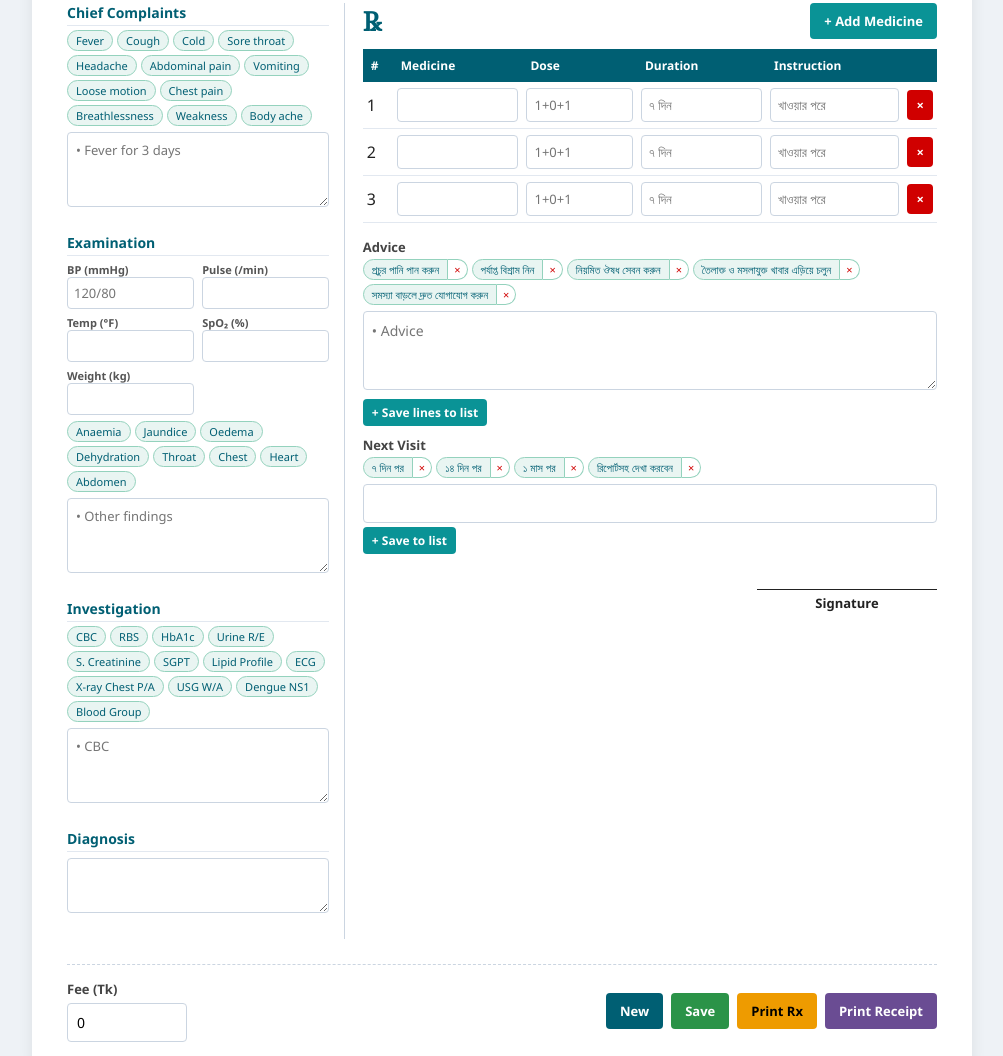
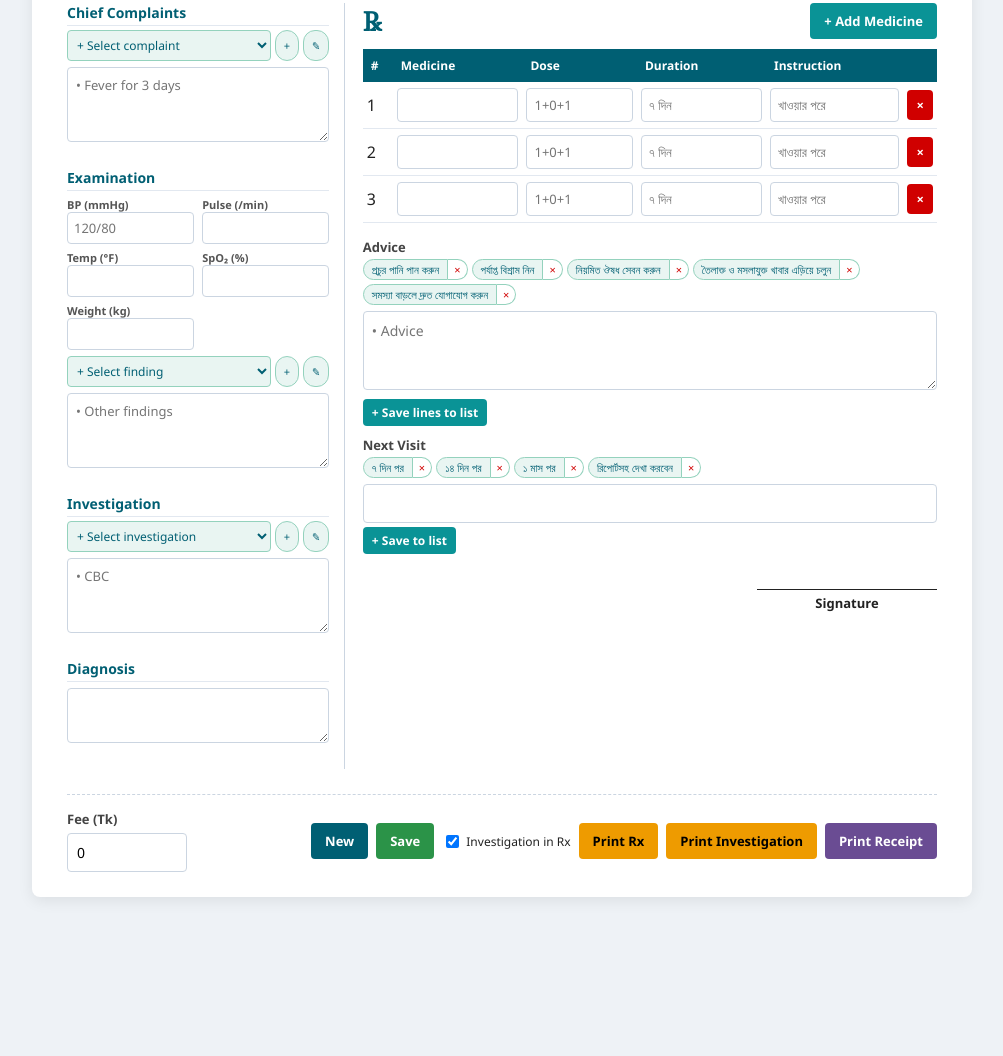
Before and after one commit to idealonlinecentre5-spec/prescription, a plain HTML site: page index.html in a window 1280 px wide. Shown: the part 322-1378 px from the top of the page, without its empty margins (138-1141 px from the left). After the commit the page ends 1239 px from the top, so only its background shows below. Drawn offline with Linux system fonts and the light colour scheme.

Commit message:
Update index.html

```diff
--- a/index.html
+++ b/index.html
@@ -394,6 +394,7 @@
     .qchips{display:flex;flex-wrap:wrap;gap:4px;margin:-2px 0 6px}
     .qchips button{border:1px solid #94d2bd;background:#e9f5f2;color:#005f73;border-radius:12px;padding:2px 8px;font-size:11px;cursor:pointer}
     .qchips button:hover{background:#0a9396;color:#fff}
+    .inv-sig{display:none}
     .ch2{display:inline-flex}
     .qchips .ch2 button:first-child{border-radius:12px 0 0 12px}
     .qchips .ch2 button:last-child{border-radius:0 12px 12px 0;border-left:none;color:#d00000;background:#fff;padding:2px 6px}
@@ -402,7 +403,12 @@
     .vit input{width:100%;padding:6px;border:1px solid #cbd5e1;border-radius:4px;font-size:13px}
     .left-panel textarea{line-height:1.5;overflow:hidden}
     .left-panel .sec{margin-bottom:6px}
-    @media print{.chip .btn{display:none}::placeholder{color:transparent!important}.left-panel textarea{margin-bottom:6px}}
+    @media print{.chip .btn{display:none}::placeholder{color:transparent!important}.left-panel textarea{margin-bottom:6px}
+      body.no-inv-rx #invSec{display:none!important}
+      body.printing-inv .left-panel .sec:not(#invSec),body.printing-inv .rx-right,body.printing-inv #calcNotes{display:none!important}
+      body.printing-inv .rx-body{grid-template-columns:1fr;min-height:0}
+      body.printing-inv .left-panel{border-right:none}
+      body.printing-inv .inv-sig{display:block!important}}
   </style>
 
   <div class="container">
@@ -439,12 +445,12 @@
               </div>
               <div class="qchips no-print" data-t="oe"></div>
               <textarea id="oe" rows="3" placeholder="• Other findings"></textarea></div>
-            <div class="sec"><h4>Investigation</h4>
+            <div class="sec" id="invSec"><h4>Investigation</h4>
               <div class="qchips no-print" data-t="inv"></div>
               <textarea id="inv" rows="3" placeholder="• CBC"></textarea></div>
             <div class="sec"><h4>Diagnosis</h4><textarea id="dx" rows="2"></textarea></div>
           </div>
-          <div>
+          <div class="rx-right">
             <div class="rx-title-bar"><span class="rx-symbol">&#8478;</span><button type="button" class="btn btn-add no-print" onclick="addRow()">+ Add Medicine</button></div>
             <div class="table-responsive">
               <table id="medTable">
@@ -464,6 +470,7 @@
             <div class="signature-area"><div class="signature-line">Signature</div></div>
           </div>
         </div>
+        <div class="signature-area inv-sig"><div class="signature-line">Signature</div></div>
       </div>
 
       <div class="action-footer no-print">
@@ -471,7 +478,9 @@
         <div class="btn-group">
           <button type="button" class="btn btn-primary" onclick="newRx()">New</button>
           <button type="button" class="btn btn-save" onclick="savePatient()">Save</button>
-          <button type="button" class="btn btn-print" onclick="window.print()">Print Rx</button>
+          <label style="font-size:12px;display:flex;align-items:center;gap:4px"><input type="checkbox" id="invOnRx" style="width:auto" checked> Investigation in Rx</label>
+          <button type="button" class="btn btn-print" onclick="printRx()">Print Rx</button>
+          <button type="button" class="btn btn-print" onclick="printInv()">Print Investigation</button>
           <button type="button" class="btn btn-receipt" onclick="printReceipt()">Print Receipt</button>
         </div>
       </div>
@@ -610,7 +619,7 @@ function savePrint(){
   ps.hide=$('m_hide').checked; store('rx_print',ps); applyPrint(); alert('Print settings saved');
 }
 window.addEventListener('beforeprint',()=>document.querySelectorAll('#medBody tr').forEach(r=>{if(!r.querySelector('.m-name').value.trim())r.classList.add('hide-empty-meds')}));
-window.addEventListener('afterprint',()=>{document.querySelectorAll('.hide-empty-meds').forEach(r=>r.classList.remove('hide-empty-meds'));document.body.classList.remove('printing-receipt')});
+window.addEventListener('afterprint',()=>{document.querySelectorAll('.hide-empty-meds').forEach(r=>r.classList.remove('hide-empty-meds'));document.body.classList.remove('printing-receipt','printing-inv','no-inv-rx')});
 
 /* Medicine database */
 function renderMeds(){
@@ -715,10 +724,6 @@ function addLine(id,txt){
   const t=$(id);let v=t.value.replace(/\s+$/,''); if(v==='•')v='';
   t.value=(v?v+'\n':'')+'• '+txt; t.focus(); grow(t);
 }
-document.querySelectorAll('.qchips[data-t]').forEach(box=>{
-  const id=box.dataset.t;
-  CH[id].forEach(([l,t])=>{const b=document.createElement('button');b.type='button';b.textContent=l;b.onclick=()=>addLine(id,t);box.appendChild(b)});
-});
 ['cc','oe','inv','advice'].forEach(id=>{
   const t=$(id);
   t.addEventListener('focus',()=>{if(!t.value.trim()){t.value='• ';grow(t)}});
@@ -735,7 +740,28 @@ window.addEventListener('beforeprint',()=>{
 /* Saved advice / next-visit lists */
 const defLib={advice:['প্রচুর পানি পান করুন','পর্যাপ্ত বিশ্রাম নিন','নিয়মিত ঔষধ সেবন করুন','তৈলাক্ত ও মসলাযুক্ত খাবার এড়িয়ে চলুন','সমস্যা বাড়লে দ্রুত যোগাযোগ করুন'],next:['৭ দিন পর','১৪ দিন পর','১ মাস পর','রিপোর্টসহ দেখা করবেন']};
 let lib=load('rx_lib',null)||defLib;
+['cc','oe','inv'].forEach(k=>{if(!Array.isArray(lib[k]))lib[k]=CH[k].map(x=>x[1])});
+const mkBtn=(t,title,fn)=>{const b=document.createElement('button');b.type='button';b.textContent=t;b.title=title;b.onclick=fn;return b};
+const ddEdit={};
+function renderDD(){
+  document.querySelectorAll('.qchips[data-t]').forEach(box=>{
+    const k=box.dataset.t,nm={cc:'complaint',oe:'finding',inv:'investigation'}[k]; box.innerHTML='';
+    const sel=document.createElement('select');
+    sel.style.cssText='flex:1;min-width:0;padding:5px;border:1px solid #94d2bd;border-radius:4px;font-size:12px;background:#e9f5f2;color:#005f73';
+    sel.innerHTML='<option value="">+ Select '+nm+'</option>'+lib[k].map((t,i)=>`<option value="${i}">${esc(t.trim().replace(/:$/,''))}</option>`).join('');
+    sel.onchange=()=>{if(sel.value!==''){addLine(k,lib[k][+sel.value]);sel.value=''}};
+    box.append(sel,
+      mkBtn('+','Add new to list',()=>{const t=prompt('New '+nm+':');if(t&&addToLib(k,t)){store('rx_lib',lib);renderLib()}}),
+      mkBtn('✎','Edit list',()=>{ddEdit[k]=!ddEdit[k];renderDD()}));
+    if(ddEdit[k]){
+      const m=document.createElement('div'); m.style.cssText='width:100%;display:flex;flex-wrap:wrap;gap:4px;margin-top:4px';
+      lib[k].forEach((t,i)=>{const b=mkBtn(t.trim()+' ×','Remove from list',()=>{lib[k].splice(i,1);store('rx_lib',lib);renderLib()});b.style.color='#d00000';m.appendChild(b)});
+      box.appendChild(m);
+    }
+  });
+}
 function renderLib(){
+  renderDD();
   [['advice','advChips'],['next','nextChips']].forEach(([k,id])=>{
     const box=$(id); box.innerHTML='';
     lib[k].forEach((t,i)=>{
@@ -862,6 +888,15 @@ function restoreAll(inp){
   r.readAsText(f);
 }
 
+/* Separate prints */
+function printRx(){document.body.classList.toggle('no-inv-rx',!$('invOnRx').checked);window.print()}
+function printInv(){
+  if(isEmpty($('invSec'))){alert('Investigation is empty');return}
+  document.body.classList.add('printing-inv'); window.print();
+}
+$('invOnRx').checked=load('rx_invOnRx',true);
+$('invOnRx').addEventListener('change',()=>store('rx_invOnRx',$('invOnRx').checked));
+
 /* Init */
 store('rx_meds2',meds); renderLib(); renderDoctor(); applyPrint(); renderMeds(); initDraft(); if(navigator.storage&&navigator.storage.persist)navigator.storage.persist();
 </script>
```
